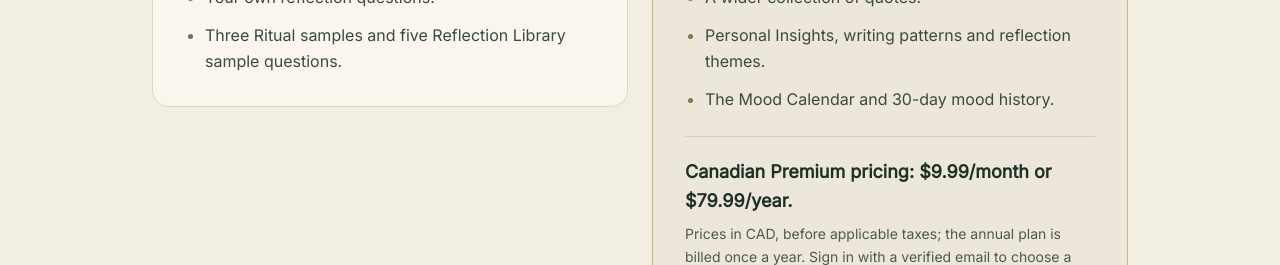
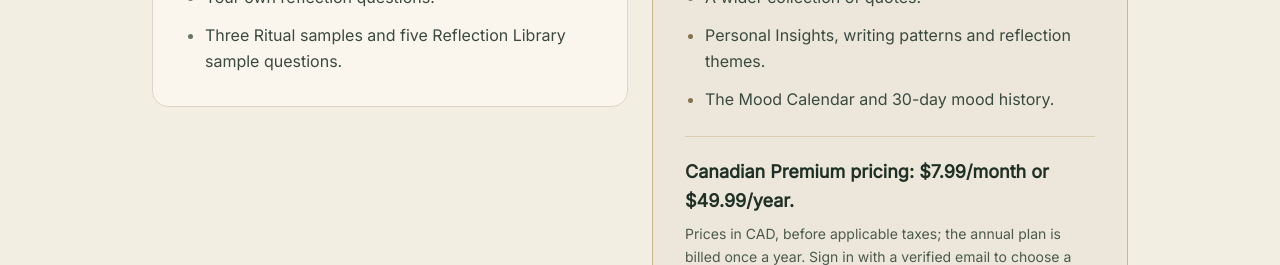
Before and after one commit to FocusQuestLearning/questfamily-website, a Next.js app: page /the-quiet-grove in a window 1280 px wide. Shown: the part 1740-2005 px from the top of the page. Built offline with nearby package versions, Linux system fonts and the light colour scheme.

Commit message:
Restore approved Quietly Woven Canadian subscription prices

```diff
--- a/src/app/the-quiet-grove/page.tsx
+++ b/src/app/the-quiet-grove/page.tsx
@@ -108,7 +108,7 @@ export default function QuietGrovePage() {
               <li>The Mood Calendar and 30-day mood history.</li>
             </ul>
             <p className="mt-6 pt-5 border-t border-[#c8b68c]/50 text-lg font-semibold leading-relaxed text-[#1f3025]">
-              Canadian Premium pricing: $9.99/month or $79.99/year.
+              Canadian Premium pricing: $7.99/month or $49.99/year.
             </p>
             <p className="mt-2 text-sm leading-relaxed text-[#4c5a4d]">
               Prices in CAD, before applicable taxes; the annual plan is billed once a year. Sign in with a verified email to choose a Premium plan in the browser. Final pricing, taxes and renewal terms are confirmed before purchase.
@@ -140,7 +140,7 @@ export default function QuietGrovePage() {
             <p className="px-5 pb-6 text-base leading-relaxed text-[#3b4a3f]">
               Premium includes the complete Ritual collections, the full Reflection Library, a wider collection
               of quotes, personal Insights, the Mood Calendar and 30-day mood history. Canadian Premium pricing:
-              CAD $9.99/month or $79.99/year, before applicable taxes. The annual plan is billed once a year.
+              CAD $7.99/month or $49.99/year, before applicable taxes. The annual plan is billed once a year.
               Sign in with a verified email to choose a Premium plan in the browser. Final pricing, taxes and renewal
               terms are shown before purchase.
             </p>
```
